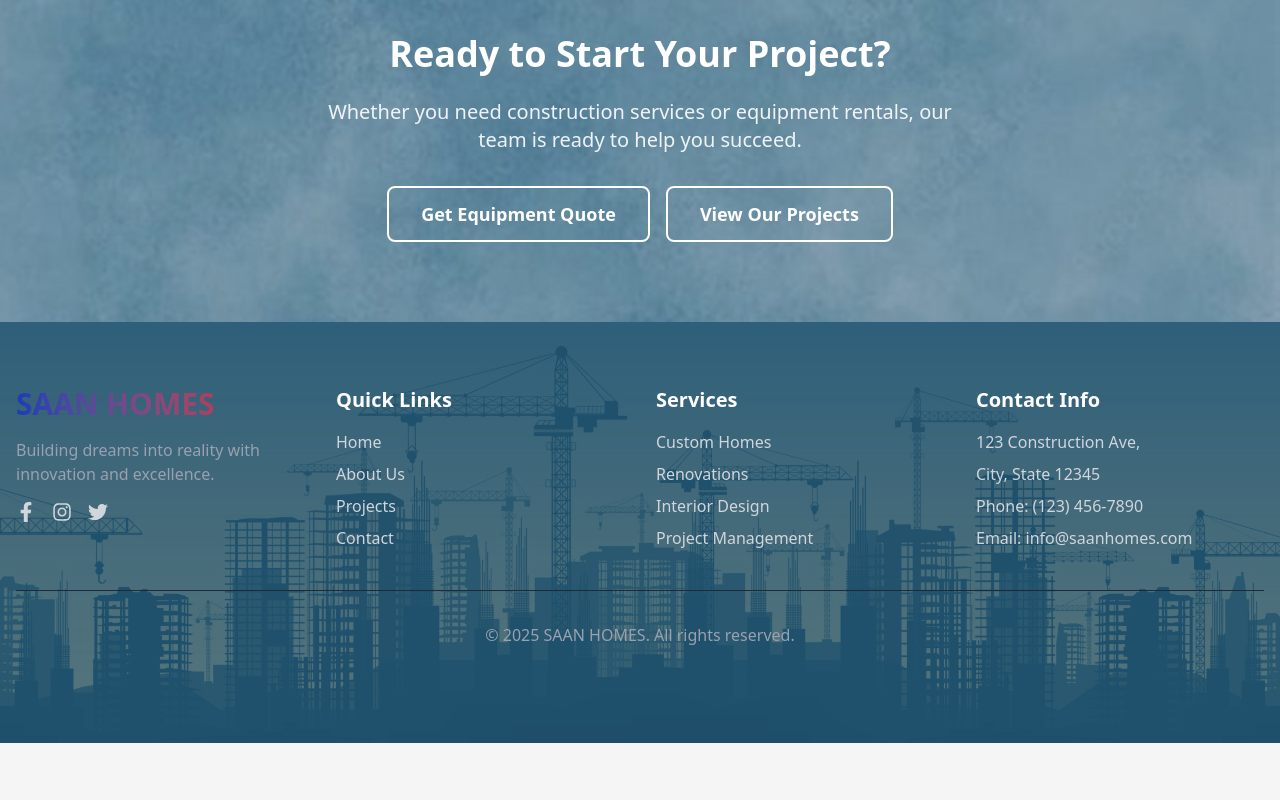
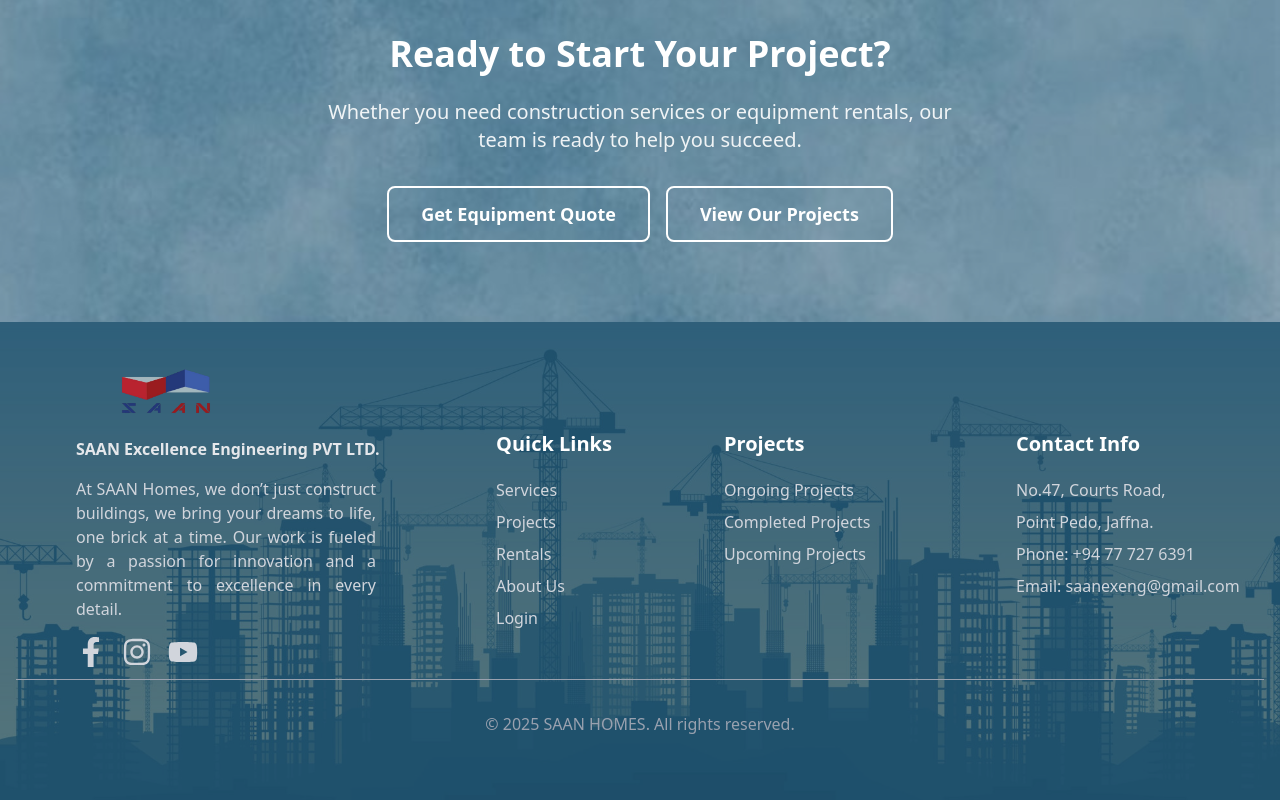
Before and after one commit to Sankeethan01/saan_homes, a Next.js app in the folder client/: page /aboutus in a window 1280 px wide. Shown: the part 4108-4908 px from the top of the page. Before the commit the page ends 4851 px from the top, so only its background shows below. Built offline with nearby package versions, Linux system fonts and the light colour scheme.

Commit message:
Footer desgined

```diff
--- a/client/app/components/Portfolio/EquipmentRentals.tsx
+++ b/client/app/components/Portfolio/EquipmentRentals.tsx
@@ -105,7 +105,7 @@ const EquipmentRentalsPortfolio = () => {
           transition={{ delay: 0.5 }}
           className="text-center mt-8"
         >
-          <Link href="/rentals">
+          <Link href="/equipments">
           <motion.button
                 whileHover={{ scale: 1.08 }}
                 whileTap={{ scale: 0.97 }}
--- a/client/app/components/Portfolio/Footer.tsx
+++ b/client/app/components/Portfolio/Footer.tsx
@@ -1,51 +1,51 @@
 'use client';
 
 import Link from 'next/link';
-import { FaFacebookF, FaInstagram, FaTwitter } from 'react-icons/fa';
+import Image from 'next/image';
+import { FaFacebookF, FaInstagram, FaTwitter, FaYoutube } from 'react-icons/fa';
 
 export default function Footer() {
   return (
     <footer
-      className="relative bg-[#353535] text-gray-300 py-16 bg-[url('/assets/images/footer.jpg')] bg-no-repeat bg-cover bg-center"
+      className="relative w-100% h-[60vh] bg-[#353535] text-gray-300 py-16 bg-[url('/assets/images/footer.jpg')] bg-no-repeat bg-cover bg-center"
     >
       {/* Dark blue overlay */}
       <div className="absolute inset-0 bg-[#1b4965] opacity-70 pointer-events-none z-0" />
       <div className="relative container mx-auto px-4 z-0">
-        <div className="grid grid-cols-1 md:grid-cols-2 lg:grid-cols-4 gap-8">
+        <div className="grid grid-cols-1  md:grid-cols-2 lg:grid-cols-4 gap-8">
           {/* Brand Section */}
-          <div className="space-y-4">
-            <h2 className="text-3xl font-bold bg-clip-text text-transparent bg-gradient-to-r from-blue-800 to-red-600">
-              <span >SAAN  HOMES</span>
+          <div className="space-y-4 w-100 -mt-5 ml-15">
+          <Link href="/" className="text-2xl font-bold bg-clip-text text-transparent bg-[#1b4965]">
+              <Image src="/assets/logo.jpg" alt="Logo" width={100} height={0} className="inline-block ml-10 mr-2" />
+            </Link>
+            <h1 className="text-gray-200 font-bold mt-5">
+              SAAN Excellence Engineering PVT LTD.
+            </h1>
+            <p className="text-gray-300 font-medium w-75 text-justify">
+            At SAAN Homes, we don’t just construct buildings, we bring your dreams to life, one brick at a time. Our work is fueled by a passion for innovation and a commitment to excellence in every detail.
+            </p>
 
-            </h2>
-            <p className="text-gray-400">
-              Building dreams into reality with innovation and excellence.
-            </p>
             <div className="flex space-x-4">
-              <Link href="https://facebook.com" className="hover:text-[#1b4965] transition-colors">
-                <FaFacebookF size={20} />
+              <Link href="https://www.facebook.com/SAANENGINEERING" className="hover:text-[#1b4965] transition-colors">
+                <FaFacebookF size={30} />
               </Link>
-              <Link href="https://instagram.com" className="hover:text-[#1b4965] transition-colors">
-                <FaInstagram size={20} />
+              <Link href="https://www.instagram.com/saanengineering/" className="hover:text-[#1b4965] transition-colors">
+                <FaInstagram size={30} />
               </Link>
-              <Link href="https://twitter.com" className="hover:text-[#1b4965] transition-colors">
-                <FaTwitter size={20} />
+              <Link href="https://www.youtube.com/@saanexcellenceengineering3662" className="hover:text-[#1b4965] transition-colors">
+                <FaYoutube size={30} />
               </Link>
             </div>
           </div>
 
           {/* Quick Links Section */}
-          <div>
+          <div className='ml-40 mt-11'>
             <h3 className="text-white text-xl font-semibold mb-4">Quick Links</h3>
-            <ul className="space-y-2">
+            <ul className="space-y-2 mt-5">
+
               <li>
-                <Link href="/" className="hover:text-blue-500 transition-colors">
-                  Home
-                </Link>
-              </li>
-              <li>
-                <Link href="/aboutus" className="hover:text-blue-500 transition-colors">
-                  About Us
+                <Link href="/services" className="hover:text-blue-500 transition-colors">
+                  Services
                 </Link>
               </li>
               <li>
@@ -54,54 +54,61 @@ export default function Footer() {
                 </Link>
               </li>
               <li>
-                <Link href="/contact" className="hover:text-blue-500 transition-colors">
-                  Contact
+                <Link href="/equipments" className="hover:text-blue-500 transition-colors">
+                  Rentals
+                </Link>
+              </li>
+              <li>
+                <Link href="/aboutus" className="hover:text-blue-500 transition-colors">
+                  About Us
+                </Link>
+              </li>
+
+              <li>
+                <Link href="/dashboard/login" className="hover:text-blue-500 transition-colors">
+                  Login
                 </Link>
               </li>
             </ul>
           </div>
 
-          {/* Services Section */}
-          <div>
-            <h3 className="text-white text-xl font-semibold mb-4">Services</h3>
-            <ul className="space-y-2">
+          {/* Projects Section */}
+          <div className='ml-17 mt-11 justify-center-safe'>
+            <h3 className="text-white text-xl font-semibold mb-4">Projects</h3>
+            <ul className="space-y-2 mt-5 justify-center-safe ">
               <li>
-                <Link href="/services/custom-homes" className="hover:text-blue-500 transition-colors">
-                  Custom Homes
+                <Link href="/projects/ongoing" className="hover:text-blue-500 transition-colors">
+                  Ongoing Projects
                 </Link>
               </li>
               <li>
-                <Link href="/services/renovations" className="hover:text-blue-500 transition-colors">
-                  Renovations
+                <Link href="/projects/completed" className="hover:text-blue-500 transition-colors">
+                  Completed Projects
                 </Link>
               </li>
               <li>
-                <Link href="/services/interior-design" className="hover:text-blue-500 transition-colors">
-                  Interior Design
+                <Link href="/projects/upcoming" className="hover:text-blue-500 transition-colors">
+                  Upcoming Projects
                 </Link>
               </li>
-              <li>
-                <Link href="/services/project-management" className="hover:text-blue-500 transition-colors">
-                  Project Management
-                </Link>
-              </li>
+
             </ul>
           </div>
 
           {/* Contact Info Section */}
-          <div>
+          <div className='ml-10 mt-11'>
             <h3 className="text-white text-xl font-semibold mb-4">Contact Info</h3>
-            <div className="space-y-2">
-              <p>123 Construction Ave,</p>
-              <p>City, State 12345</p>
-              <p>Phone: (123) 456-7890</p>
-              <p>Email: info@saanhomes.com</p>
+            <div className="space-y-2 mt-5">
+              <p>No.47, Courts Road,</p>
+              <p>Point Pedo, Jaffna.</p>
+              <p>Phone: +94 77 727 6391</p>
+              <p>Email: saanexeng@gmail.com</p>
             </div>
           </div>
         </div>
 
         {/* Copyright Section */}
-        <div className="border-t border-gray-800 mt-10 py-8  text-center text-gray-400">
+        <div className="border-t border-2-white mt-3 py-8  text-center text-gray-400">
           <p>© 2025 SAAN HOMES. All rights reserved.</p>
         </div>
       </div>
--- a/client/app/components/Portfolio/Navbar.tsx
+++ b/client/app/components/Portfolio/Navbar.tsx
@@ -37,7 +37,7 @@ const NavbarPortfolio = () => {
             transition={{ duration: 0.5 }}
             className="flex-shrink-0"
           >
-            <Link href="/" className="text-2xl font-bold bg-clip-text text-transparent bg-gradient-to-r from-red-600 to-blue-8git 00">
+            <Link href="/" className="text-2xl font-bold bg-clip-text text-transparent bg-[#1b4965]">
               <Image src="/assets/logo.jpg" alt="Logo" width={100} height={0} className="inline-block mr-2" />
             </Link>
           </motion.div>
```
